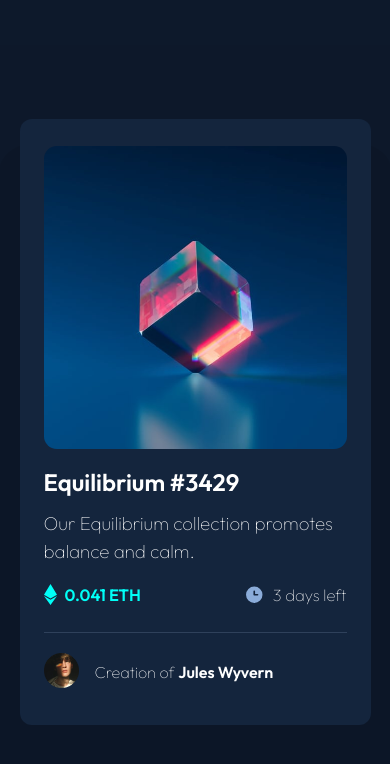
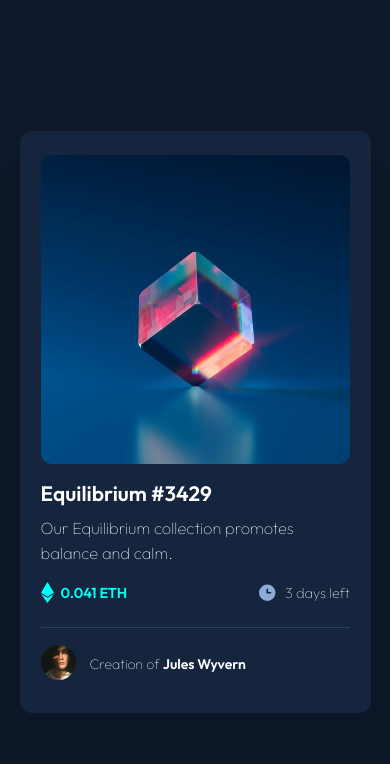
Before and after one commit to erikalmaraz/hoken-challenge, a React (Create React App) app: page / in a window 390 px wide. Shown: the top 764 px of the page. Built offline with nearby package versions, Linux system fonts and the light colour scheme.

Commit message:
Show layer over image when mouse is over, also set mobile px value

```diff
--- a/src/components/NFTCard/components/ImageCard/ImageCard.tsx
+++ b/src/components/NFTCard/components/ImageCard/ImageCard.tsx
@@ -9,6 +9,10 @@ const ImageCard = ({
   return (
     <StyledImageCard>
       <img src={primaryImage} alt={alternativeText} />
+      <div className="image-card--layer"></div>
+      <div className="image-card--more-info">
+        <img src="./assets/images/icon-view.svg" alt="More information!" />
+      </div>
     </StyledImageCard>
   )
 }
--- a/src/components/NFTCard/components/ImageCard/image-card.styles.ts
+++ b/src/components/NFTCard/components/ImageCard/image-card.styles.ts
@@ -1,9 +1,43 @@
 import styled from 'styled-components'
+import { primary } from '../../../../styles/colors'
 
 export const StyledImageCard = styled.div`
   text-align: center;
+  position: relative;
+  cursor: pointer;
   img {
     max-width: 100%;
     border-radius: 0.8em;
   }
+  &:hover .image-card--layer {
+    opacity: 0.5;
+  }
+  &:hover .image-card--more-info {
+    opacity: 1;
+  }
+  .image-card--layer {
+    position: absolute;
+    width: 100%;
+    height: 100%;
+    top: 0;
+    border-radius: 12px;
+    max-height: 347px;
+    background: ${primary.cyan};
+    opacity: 0;
+    transition: opacity 0.3s ease;
+  }
+  .image-card--more-info {
+    position: absolute;
+    top: 0;
+    width: 100%;
+    display: flex;
+    align-items: center;
+    justify-content: center;
+    height: 100%;
+    opacity: 0;
+    transition: opacity 0.3s ease;
+    img {
+      width: 55px;
+    }
+  }
 `
--- a/src/components/NFTCard/nft-card.styles.ts
+++ b/src/components/NFTCard/nft-card.styles.ts
@@ -8,5 +8,6 @@ export const StyledNFTCard = styled.div`
   background: ${neutral.card};
   border-radius: 12px;
   padding: 1.7em 1.5em;
-  box-shadow: 0 47px 0px 22px hsl(0deg 0% 0% / 7%), 0 -13px 0px 61px hsl(0deg 0% 0% / 3%);
+  box-shadow: 0 47px 0px 22px hsl(0deg 0% 0% / 7%),
+    0 -13px 0px 61px hsl(0deg 0% 0% / 3%);
 `
--- a/src/styles/global.ts
+++ b/src/styles/global.ts
@@ -22,10 +22,15 @@ export const GlobalStyles = createGlobalStyle`
 
   * {
     font-family: ${GlobalSettingsVariables.fontFamily}, sans-serif;
-    font-size: ${GlobalSettingsVariables.fontSize};
     box-sizing: ${GlobalSettingsVariables.boxSizing};
     padding: ${GlobalSettingsVariables.paddingSize};
     margin: ${GlobalSettingsVariables.marginSize};
   }
 
+  @media screen and (max-width: 480px) {
+    :root {
+      font-size: 14px;
+    }
+  }
+
 `
```
